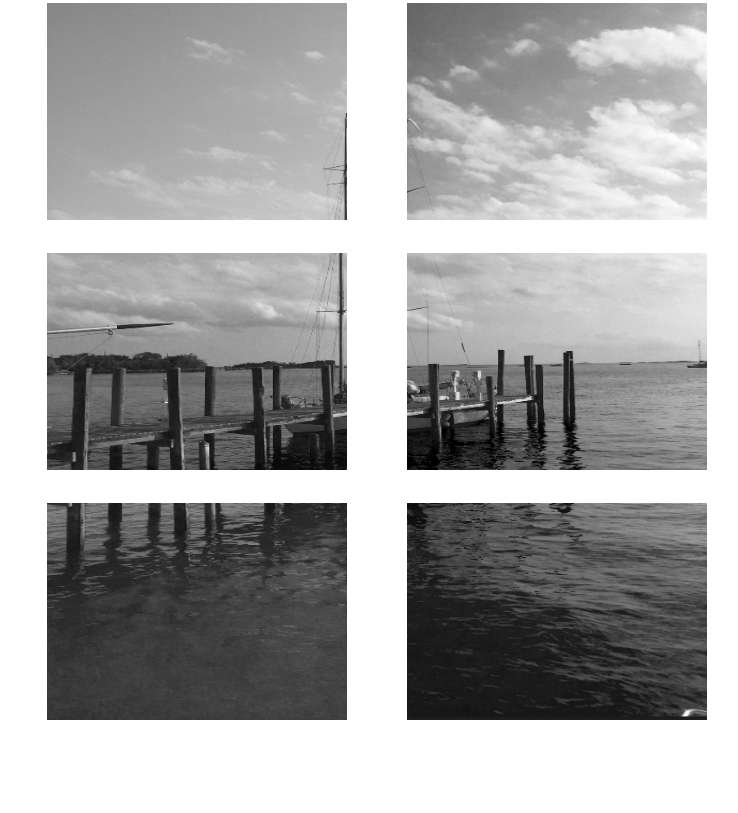
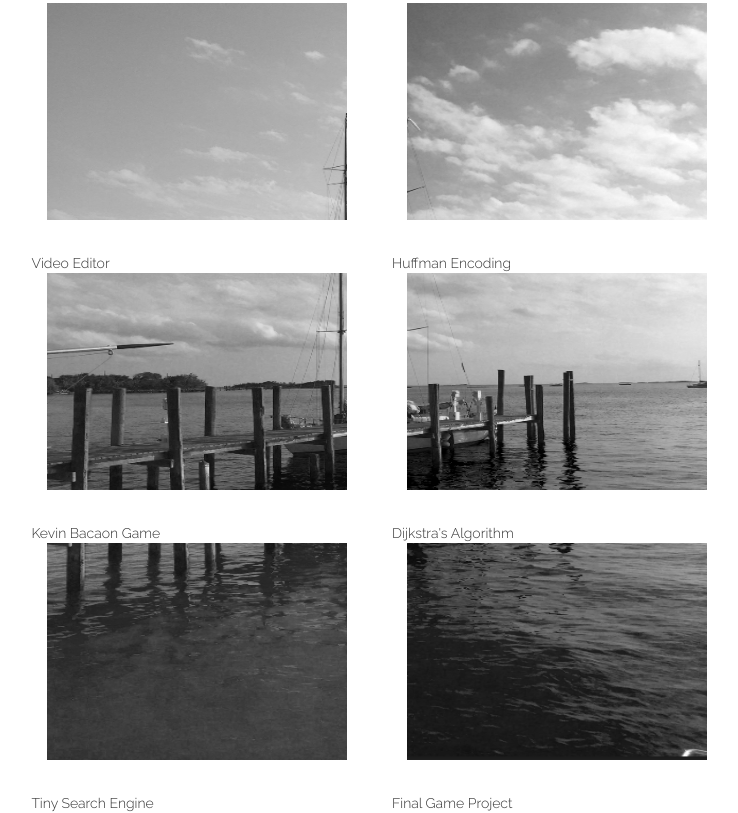
Before and after one commit to msorbaro/msorbaro.github.io, a plain HTML site: page index.html in a window 1280 px wide. Shown: the part 2736-3549 px from the top of the page, without its empty margins (263-1001 px from the left). Before the commit the page ends 3489 px from the top, so only its background shows below. Drawn offline with nearby package versions, Linux system fonts and the light colour scheme.

Commit message:
Update index.html

```diff
--- a/index.html
+++ b/index.html
@@ -62,6 +62,7 @@
     <div id = "experiance">
         <br>
         <div class = "purplebackground">
+
             <br>
             <h1 class = "title"><strong>Previous Experiance</strong></h1>
             <hr class="style17">
@@ -71,6 +72,7 @@
                 <div class="col-md-4 left">
                     <div class="imgexp">
                         <img src="liquidnet.png">
+
                     </div>
                 </div>
                 <div class = "col-md-8 righttext">
@@ -85,8 +87,7 @@
                 <div class="col-md-8 lefttext">
                     <h3>Woman In Science Intern for Professor Kotz</h3>
                     <h4>Winter and Spring 2017</h4>
-                    <p>I spent two terms working for Professor Kotz, a Dartmouth Computer Science Professor, through the Woman in Science Project. I designed and created a under shirt that used peak detection to calculate the occurance of R waves in the heart beat and then would wirelessly send the results of the time between these R waves. This shirt was important because RR interval is a key way to measure stress which is what Professor Kotz researches.</p>
-                </div>
+                    <p>I spent two terms working for Professor Kotz, a Dartmouth Computer Science Professor, through the Woman in Science Project. I designed and created a under shirt that used peak detection to calculate the occurance of R waves in the heart beat and then would wirelessly send the results of the time between these R waves. This shirt was important because RR interval is a key way to measure stress which is what Professor Kotz researches.</p>                </div>
                 <div class = "col-md-4 right">
                     <div class="imgexp">
                         <img src = "amulet.png">
@@ -106,8 +107,7 @@
                     <h4>Summer 2015</h4>
                     <p>To enhance my engineering knowledge I spent my junior year summer in high school working for the Naval Submarine Medical Research Lab in New Longdon Connecticut. I was tasked with creating an interactive poster that would alert the men on the submarines to high noise levels that could be in their area. This project used a microphone to process sound, Arduino for calculations and LED lights to display the output. After working for the subbase, I was so excited by this project that I continued to do an independent study in Arduino and updated my poster to be able to send text messages depending on loudness.</p>
                 </div>
-            </div>
-            <br>
+            </div>            <br>
             <!-- row Dart -->
             <div class="row hideme">
                 <div class="col-md-8 lefttext">
@@ -126,6 +126,7 @@
             <div class="row hideme">
                 <div class="col-md-4 left">
                     <div class="imgexp">
+
                         <img src = "Ga.jpg">
                     </div>
                 </div>
@@ -155,6 +156,7 @@
 
 
 
+
         </div>
     </div>
 
@@ -168,35 +170,41 @@
                 <div class = "col-md-6">
                     <div>
                         <img src="1.png" style="width:300px;height:250px;">
+                        <p4>Video Editor</p4>
                     </div>
                 </div>
                 <div class = "col-md-6">
                     <div>
                         <img src="2.png" style="width:300px;height:250px;">
+                        <p4>Huffman Encoding</p4>
                     </div>
                 </div>
 
                 <div class = "col-md-6">
                     <div>
                         <img src="3.png" style="width:300px;height:250px;">
+                        <p4>Kevin Bacaon Game</p4>
                     </div>
                 </div>
 
                 <div class = "col-md-6">
                     <div>
                         <img src="4.png" style="width:300px;height:250px;">
+                        <p4>Dijkstra's Algorithm</p4>
                     </div>
                 </div>
 
                 <div class = "col-md-6">
                      <div>
                         <img src="5.png" style="width:300px;height:250px;">
+                         <p4>Tiny Search Engine</p4>
                     </div>
                 </div>
 
                 <div class = "col-md-6">
                     <div>
                         <img src="6.png" style="width:300px;height:250px;">
+                        <p4>Final Game Project</p4>
                     </div>
                 </div>
             </div>
```
